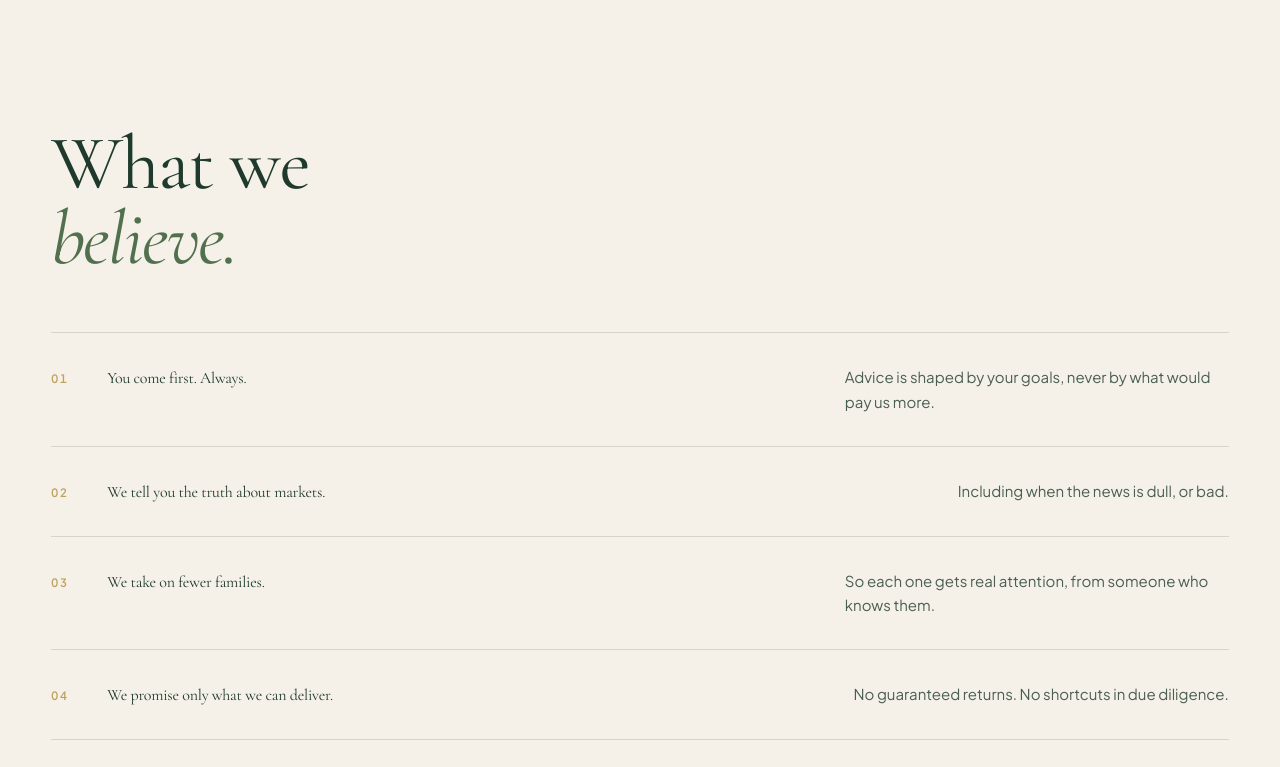
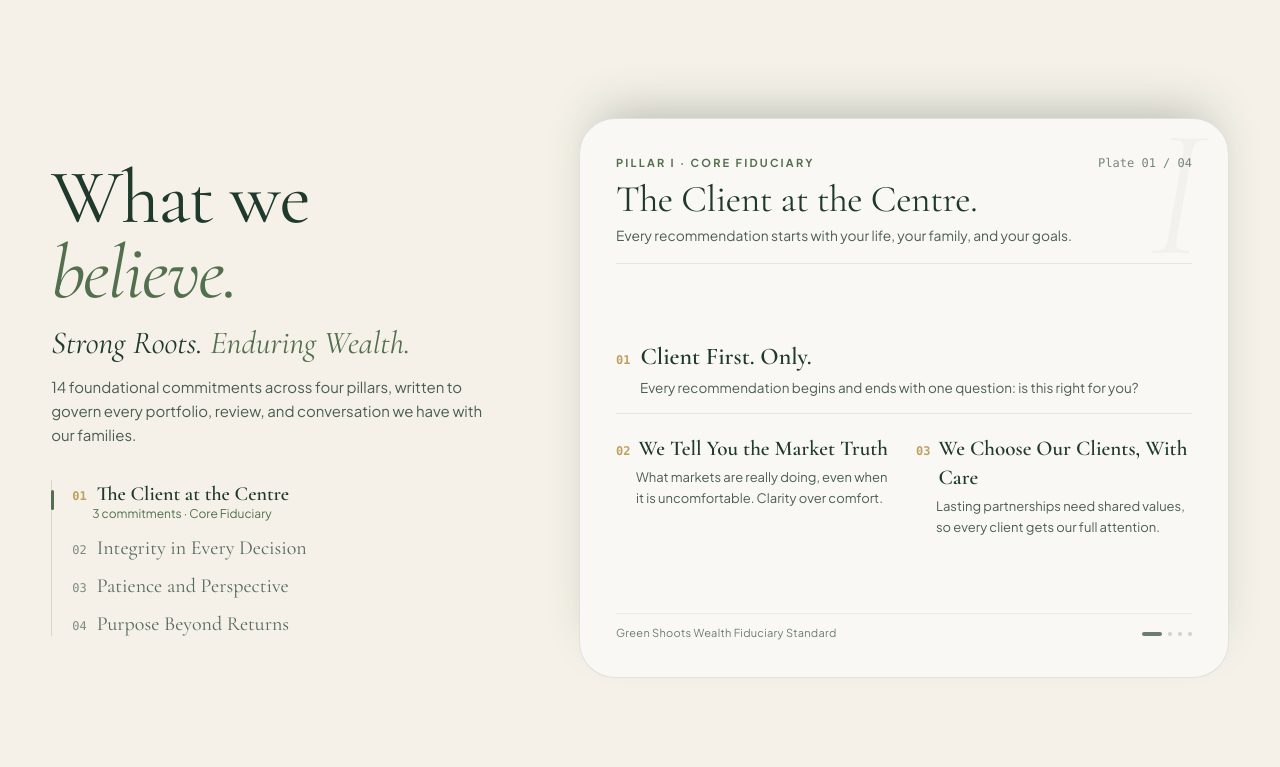
Before and after one commit to Ankit-singh-dot/greenshotwealth, a Next.js app: page /our-approach in a window 1280 px wide. Shown: the part 4093-4860 px from the top of the page. Built offline with nearby package versions, Linux system fonts and the light colour scheme; a web font is replaced by a local one.

Commit message:
card_added_address_addedapp/our-approach/page.tsx

```diff
--- a/app/our-approach/page.tsx
+++ b/app/our-approach/page.tsx
@@ -1,6 +1,7 @@
 import Image from "next/image";
 import Link from "next/link";
 import { IconArrow } from "@/components/LineIcons";
+import BeliefsManifesto from "@/components/BeliefsManifesto";
 
 /* ------------------------------------------------------------------ */
 /* Content                                                             */
@@ -43,13 +44,6 @@ const STEPS = [
     image: "/images/plan_ahead_card.jpg",
     alt: "A peaceful life enjoying long-term generational wealth",
   },
-];
-
-const BELIEFS = [
-  { line: "You come first. Always.", note: "Advice is shaped by your goals, never by what would pay us more." },
-  { line: "We tell you the truth about markets.", note: "Including when the news is dull, or bad." },
-  { line: "We take on fewer families.", note: "So each one gets real attention, from someone who knows them." },
-  { line: "We promise only what we can deliver.", note: "No guaranteed returns. No shortcuts in due diligence." },
 ];
 
 const STAGES = [
@@ -179,25 +173,8 @@ export default function OurApproachPage() {
         </div>
       </section>
 
-      {/* ---------------- Beliefs ---------------- */}
-      <section className="py-24 sm:py-32" aria-label="What we believe">
-        <div className="gs-container">
-          <h2 className="gs-h1">
-            What we
-            <br />
-            <em className="text-[#52704e]">believe.</em>
-          </h2>
-          <ol className="mt-14 border-t border-[#1F3A2C]/15">
-            {BELIEFS.map((b, i) => (
-              <li key={b.line} className="grid grid-cols-[2.5rem_1fr] lg:grid-cols-[5rem_1.3fr_1fr] gap-x-4 gap-y-2 items-baseline py-8 sm:py-10 border-b border-[#1F3A2C]/15">
-                <span className="gs-index text-[#bda15f]">0{i + 1}</span>
-                <p className="font-cormorant text-[clamp(1.9rem,3.6vw,3.2rem)] leading-[1.05] tracking-[-0.015em]">{b.line}</p>
-                <p className="col-start-2 lg:col-start-3 text-[15px] leading-relaxed text-[#4a5f51] max-w-sm">{b.note}</p>
-              </li>
-            ))}
-          </ol>
-        </div>
-      </section>
+      {/* ---------------- Beliefs: Strong Roots. Enduring Wealth. ---------------- */}
+      <BeliefsManifesto />
 
       {/* ---------------- Who we work with ---------------- */}
       <section className="bg-[#EEF0D9] py-24 sm:py-32" aria-label="Who we work with">
```
